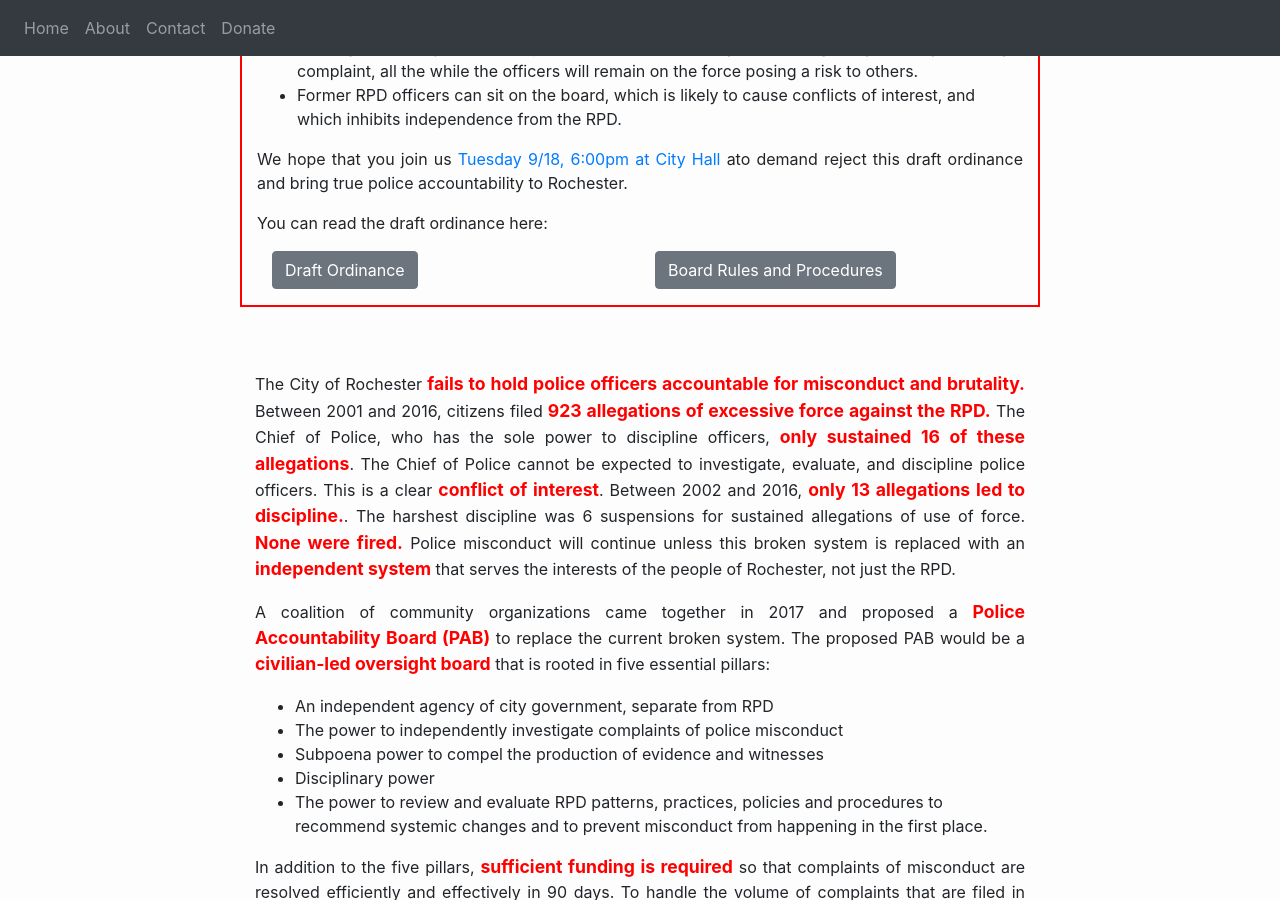
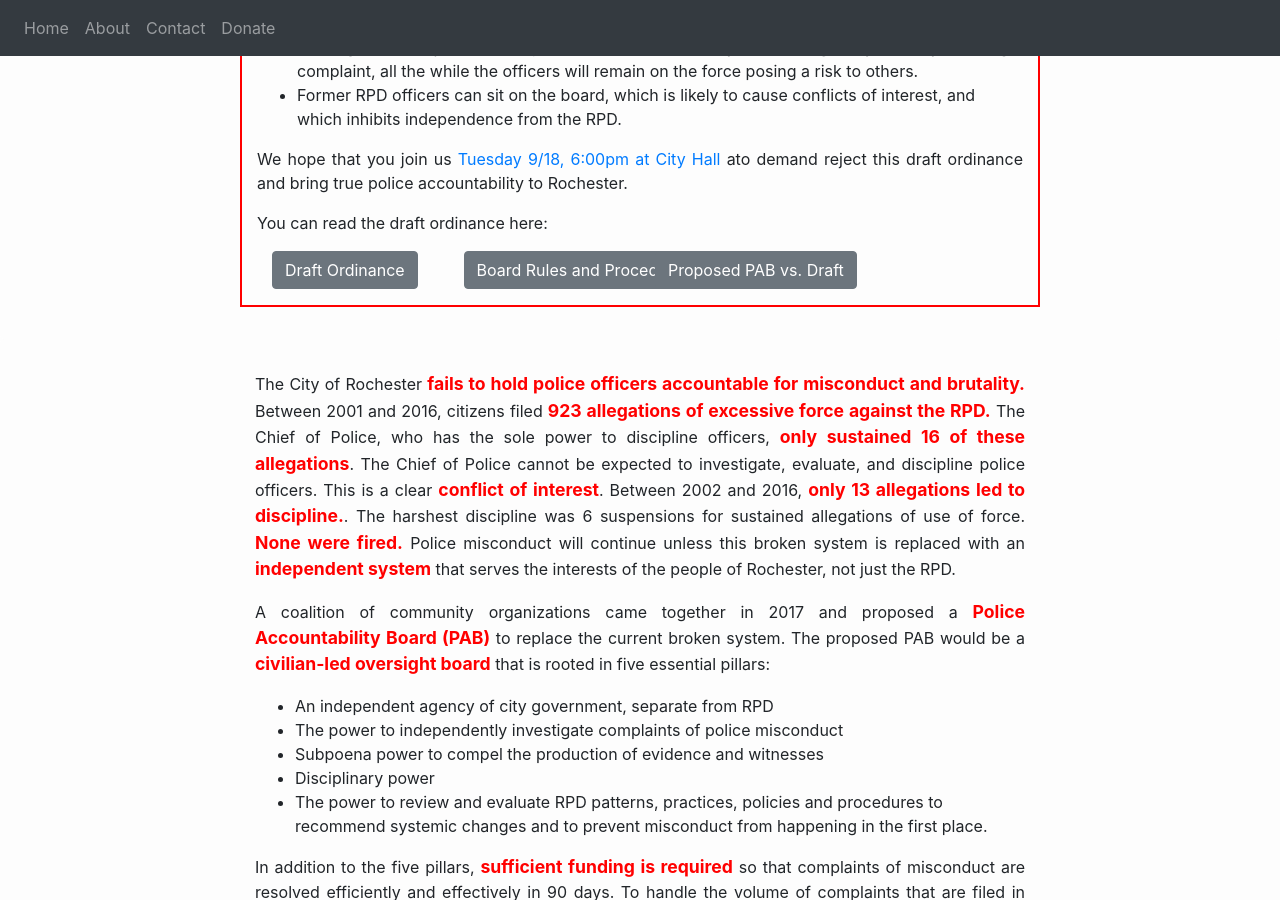
Before and after one commit to pabnow/pabnow.github.io, a Jekyll site: the page built from index.html, in a window 1280 px wide and 900 px high, scrolled down 805 px. Built offline with Jekyll 4.4.1, drawn with Linux system fonts in a browser that asks for light colours; nearby versions of some CDN libraries; comment, search, counter and statistics services are not loaded.

Commit message:
Update index.html

```diff
--- a/index.html
+++ b/index.html
@@ -35,11 +35,14 @@ title: PAB
 			<div class="container">
 			<!-- Example row of columns -->
 			<div class="row">
-			  <div class="col-md-6">
+			  <div class="col-md-3">
 			    <p><a class="btn btn-secondary" target="_blank" href="https://pabnow.github.io/RPD-draftPABOrdv6.pdf" role="button">Draft Ordinance</a></p>
 			  </div>
-			  <div class="col-md-6">
+			  <div class="col-md-3">
 			   <p><a class="btn btn-secondary"  target="_blank" href="https://pabnow.github.io/RPD-PABRules&Proc v6.pdf" role="button">Board Rules and Procedures</a></p>
+			  </div>
+			  <div class="col-md-3">
+			   <p><a class="btn btn-secondary"  target="_blank" href="https://pabnow.github.io/Proposed vs. Draft as of 9.19.pdf" role="button">Proposed PAB vs. Draft</a></p>
 			  </div>
 
 			</div>
```
